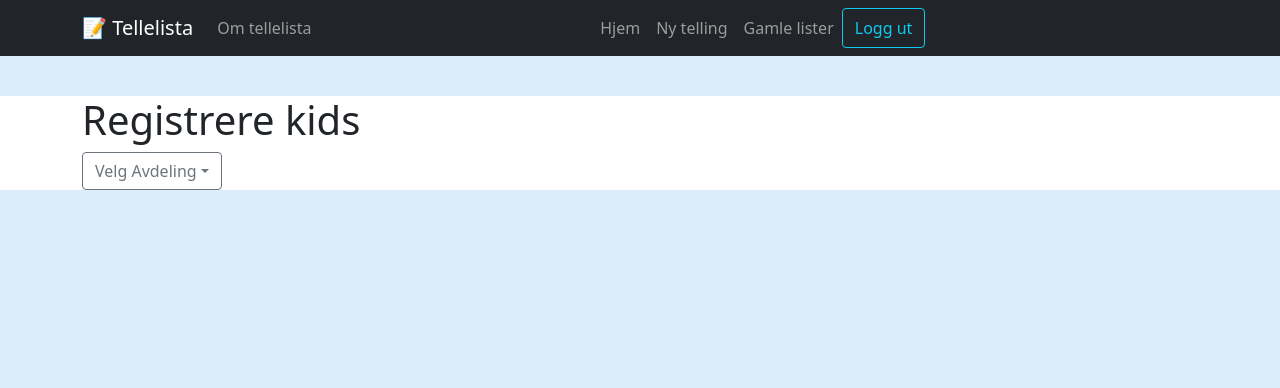
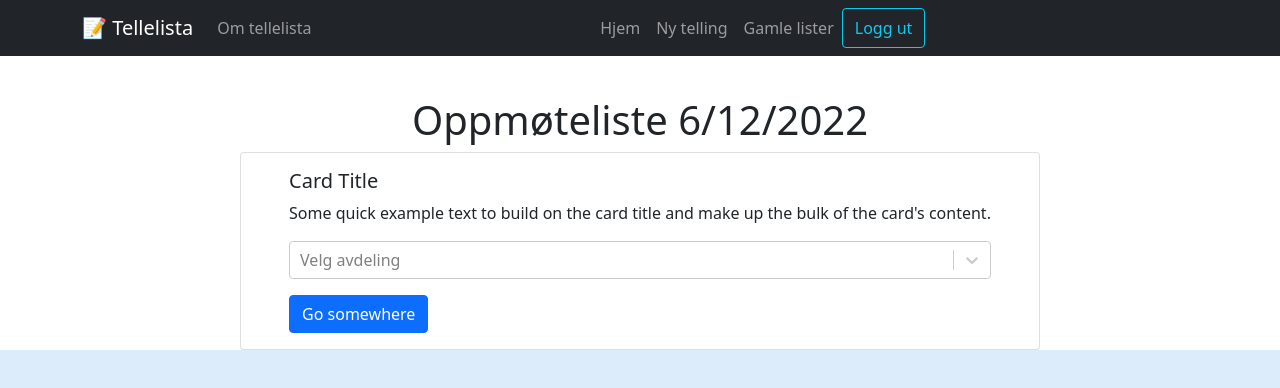
Before and after one commit to torhenningegenes/telleliste, a Next.js app: page /Reg in a window 1280 px wide. Shown: the top 388 px of the page. Built offline with nearby package versions, Linux system fonts and the light colour scheme; no server answers; sample sign-in values are in the browser's storage.

Commit message:
small changes, installed react select

```diff
--- a/package.json
+++ b/package.json
@@ -18,7 +18,8 @@
     "react": "18.1.0",
     "react-bootstrap": "^2.4.0",
     "react-dom": "18.1.0",
-    "react-firebase-hooks": "^5.0.3"
+    "react-firebase-hooks": "^5.0.3",
+    "react-select": "^5.3.2"
   },
   "devDependencies": {
     "eslint": "8.16.0",
--- a/pages/Reg/[avdeling].js
+++ b/pages/Reg/[avdeling].js
@@ -1,5 +1,9 @@
-function AvdelingPage() {
-  return <div></div>;
+function AvdelingPage(props) {
+  return (
+    <div className="margin--top--medium">
+      <h1>Avdeling</h1>
+    </div>
+  );
 }
 
 export default AvdelingPage;
--- a/pages/Reg/barnegruppe.js
+++ b/pages/Reg/barnegruppe.js
@@ -1,7 +1,8 @@
-export default function Barnegruppe() {
+export default function Barnegruppe(props) {
   return (
     <div>
-      <H1>Oversikt barnegrupper</H1>
+      <h1>Oversikt barnegrupper</h1>
+      <ul></ul>
     </div>
   );
 }
--- a/pages/Reg/index.js
+++ b/pages/Reg/index.js
@@ -1,10 +1,16 @@
 import DropdownButton from "react-bootstrap/DropdownButton";
 import InputGroup from "react-bootstrap/InputGroup";
 import Dropdown from "react-bootstrap/Dropdown";
-import { Container } from "react-bootstrap";
+import { Container, Card, Button } from "react-bootstrap";
 import { useRouter } from "next/router";
+import Barnegruppe from "./barnegruppe";
+import AvdelingPage from "./[avdeling]";
+import { useState } from "react";
+import Select from "react-select";
+import makeAnimated from "react-select";
 
 function RegKids() {
+  const [dropdown, setDropdown] = useState();
   // Here there will be a API-call to the firebase server for fetching the children. For Now we use dummy data.
   // One page per department. passing kids as props
   const barn = [
@@ -27,6 +33,27 @@ function RegKids() {
     { id: 13, navn: "Christian", tilstede: true, avdeling: "Avdeling 5" },
   ];
 
+  // Creating day and date
+  const ukedager = [
+    "Mandag",
+    "Tirsdag",
+    "Onsdag",
+    "Torsdag",
+    "Fredag",
+    "Lørdag",
+    "Søndag",
+  ];
+  const date = new Date();
+  const day = new Date().getDay();
+  const currentDay = ukedager[date.getDate()];
+  console.log(currentDay);
+  const currentDate = date.toLocaleDateString();
+  console.log(currentDate);
+  const avdelinger = [
+    { value: "Avdeling 1", label: "Avdeling 1" },
+    { value: "Avdeling 2", label: "Avdeling 2" },
+    { value: "Avdeling 3", label: "Avdeling 3" },
+  ];
   const router = useRouter();
   let nyArray = [];
   function filterAvdeling() {
@@ -35,34 +62,37 @@ function RegKids() {
 
   //Function for determening array when selectin avdeling from drop down menu
   filterAvdeling();
-  console.log(nyArray);
+  //   console.log(nyArray);
   const avdelingArray = barn.filter((barn) => barn.avdeling === "Avdeling 8");
   console.log(avdelingArray);
 
   const avdeling = "";
   // Lage dynamiske paths basert på avdeling key.
   // Populate countlist based on avdeling key
+
   return (
     <Container>
-      <div>
-        <h1 className="margin--top--medium">Registrere kids</h1>
-        <DropdownButton
-          variant="outline-secondary"
-          title="Velg Avdeling"
-          id="input-group-dropdown-1"
+      <div className="d-flex flex-column align-items-center justify-content-center">
+        <h1 className="margin--top--medium">Oppmøteliste {currentDate}</h1>
+        <Card
+          style={{ width: "50rem" }}
+          className="d-flex align-items-center justify-content-center"
         >
-          <Dropdown.Item href="#">Avdeling 1</Dropdown.Item>
-          <Dropdown.Item href="#">Avdeling 2</Dropdown.Item>
-          <Dropdown.Item href="#">Avdeling 3</Dropdown.Item>
-          <Dropdown.Item href="#">Avdeling 4</Dropdown.Item>
-          <Dropdown.Item href={`${avdeling}5`}>Avdeling 5</Dropdown.Item>
-          <Dropdown.Item href="#">Avdeling 6</Dropdown.Item>
-          <Dropdown.Item href="#">Avdeling 7</Dropdown.Item>
-          <Dropdown.Item href="#">Avdeling 8</Dropdown.Item>
-          <Dropdown.Divider />
-          <Dropdown.Item href="#">Separated link</Dropdown.Item>
-        </DropdownButton>
-        <div></div>
+          <Card.Body>
+            <Card.Title className="font-weight-bold">Card Title</Card.Title>
+            <Card.Text>
+              Some quick example text to build on the card title and make up the
+              bulk of the card's content.
+            </Card.Text>
+            <Select
+              className="mb-3"
+              options={avdelinger}
+              placeholder="Velg avdeling"
+              isSearchable
+            />
+            <Button variant="primary">Go somewhere</Button>
+          </Card.Body>
+        </Card>
       </div>
     </Container>
   );
```
Also changed, not shown: 1 other file (tests, documents, lock files or other folders).
